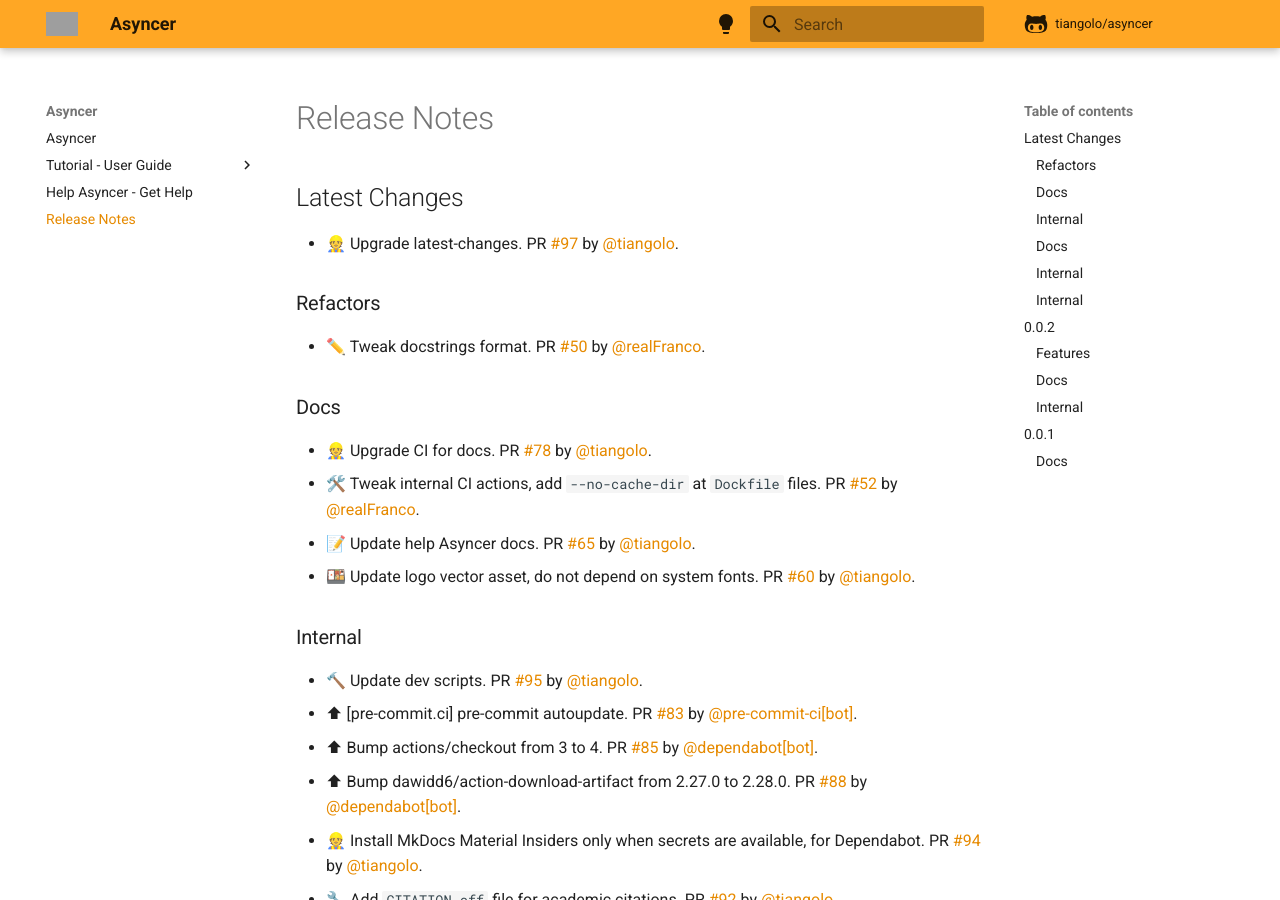
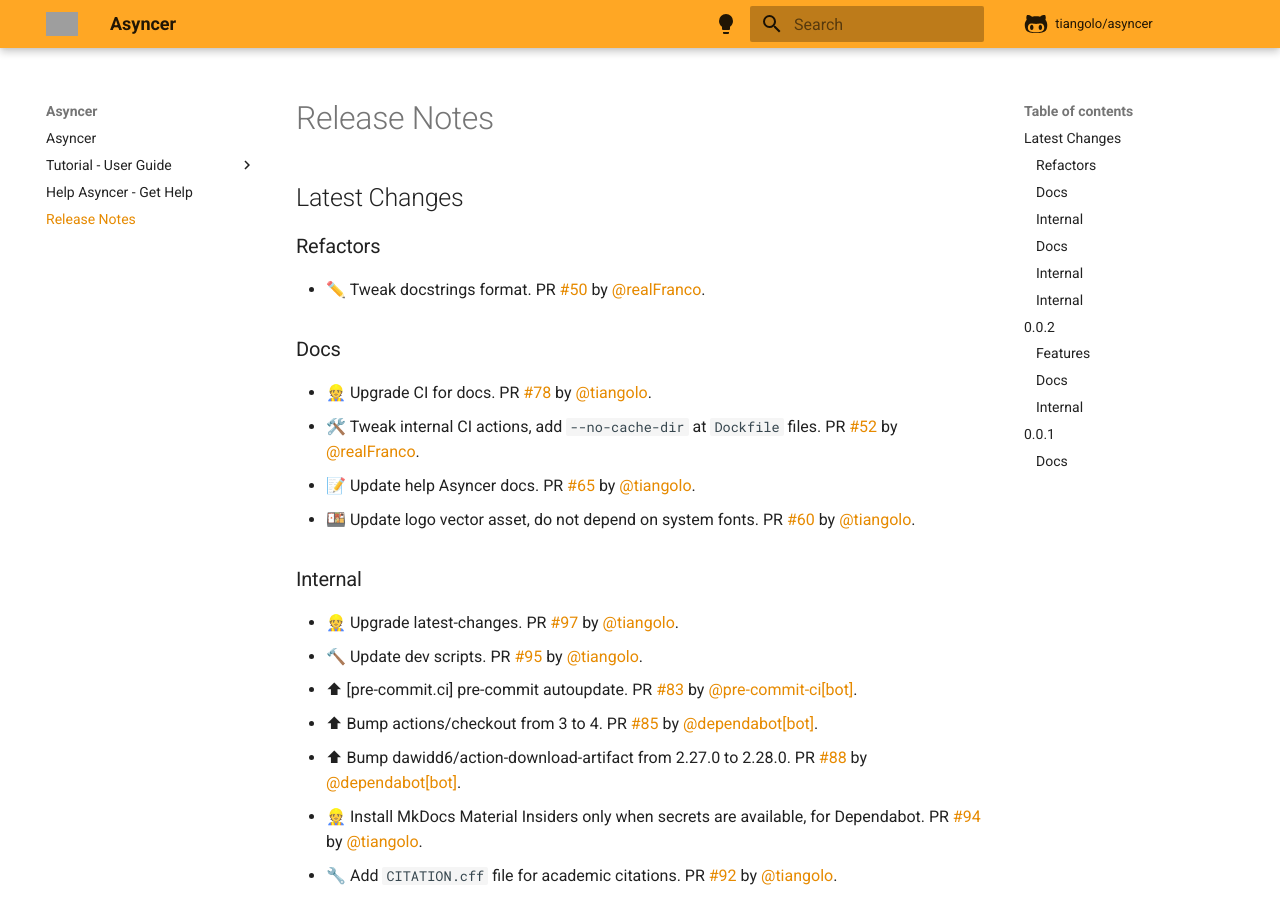
Before and after one commit to fastapi/asyncer, an MkDocs documentation site: the page built from docs/release-notes.md, in a window 1280 px wide and 900 px high. Built offline with MkDocs 1.6.1 and Material for MkDocs 9.7.7, drawn with Linux system fonts in a browser that asks for light colours; comment, search, counter and statistics services are not loaded; part of the change alters nothing that is shown; grey boxes are pictures that could not be loaded.

```diff
--- a/docs/release-notes.md
+++ b/docs/release-notes.md
@@ -1,8 +1,6 @@
 # Release Notes
 
 ## Latest Changes
-
-* 👷 Upgrade latest-changes. PR [#97](https://github.com/tiangolo/asyncer/pull/97) by [@tiangolo](https://github.com/tiangolo).
 
 ### Refactors
 
@@ -17,6 +15,7 @@
 
 ### Internal
 
+* 👷 Upgrade latest-changes. PR [#97](https://github.com/tiangolo/asyncer/pull/97) by [@tiangolo](https://github.com/tiangolo).
 * 🔨 Update dev scripts. PR [#95](https://github.com/tiangolo/asyncer/pull/95) by [@tiangolo](https://github.com/tiangolo).
 * ⬆ [pre-commit.ci] pre-commit autoupdate. PR [#83](https://github.com/tiangolo/asyncer/pull/83) by [@pre-commit-ci[bot]](https://github.com/apps/pre-commit-ci).
 * ⬆ Bump actions/checkout from 3 to 4. PR [#85](https://github.com/tiangolo/asyncer/pull/85) by [@dependabot[bot]](https://github.com/apps/dependabot).
```
